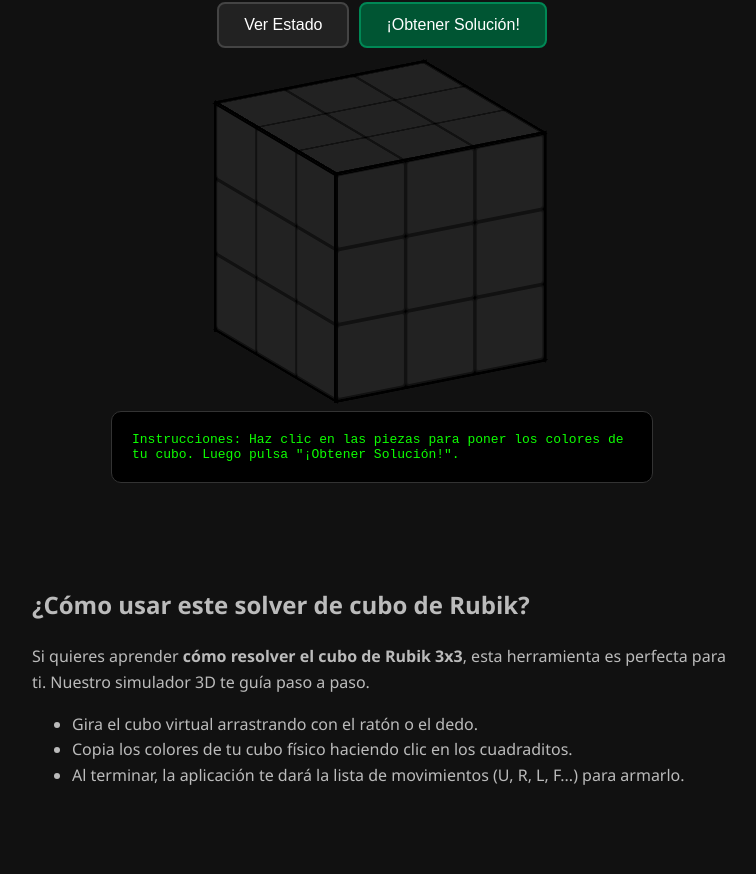
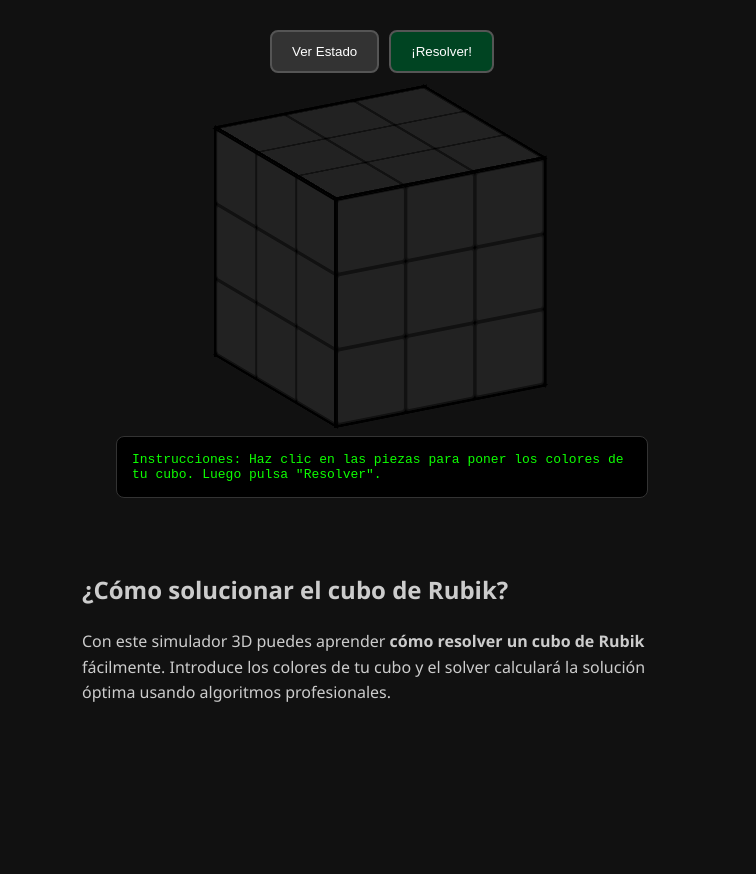
Before and after one commit to fablio9348-create/CUBO, a plain HTML site: page index.html in a window 1280 px wide. Shown: the part 96-970 px from the top of the page, without its empty margins (258-1014 px from the left). After the commit the page ends 840 px from the top, so only its background shows below. Drawn offline with Linux system fonts and the light colour scheme.

Commit message:
Update index.html

```diff
--- a/index.html
+++ b/index.html
@@ -5,13 +5,12 @@
     <meta charset="UTF-8">
     <meta name="viewport" content="width=device-width, initial-scale=1.0">
 
-    <!-- Verificación oficial de Google -->
+    <!-- Verificación oficial de Google para tu cuenta -->
     <meta name="google-site-verification" content="Z99ZBjHrZFIqrI3PEwfmSU_7J6_Dv2jAxOsJCJrkrZQ" />
 
-    <!-- SEO: Para aparecer en las búsquedas de 2026 -->
-    <title>Cómo resolver el Cubo de Rubik 3x3 | Solver 3D Online Gratis</title>
-    <meta name="description" content="Aprende cómo resolver el cubo de Rubik 3x3 con nuestro solver 3D. Solo pinta los colores de tu cubo y obtén la solución paso a paso con algoritmos fáciles.">
-    <meta name="keywords" content="resolver cubo rubik, solver 3x3, solucionar cubo rubik online, algoritmos rubik">
+    <!-- SEO para aparecer en búsquedas en 2026 -->
+    <title>Cómo Resolver el Cubo de Rubik 3x3 | Solver 3D Online Gratis</title>
+    <meta name="description" content="Aprende a resolver el cubo de Rubik 3x3 paso a paso. Usa nuestro simulador 3D para obtener los algoritmos de resolución gratis y rápido.">
 
     <style>
         body {
@@ -25,36 +24,26 @@
             min-height: 100vh;
             perspective: 1000px;
             user-select: none;
-            padding-bottom: 50px;
+            padding: 20px;
         }
 
-        h1 { margin-top: 20px; color: #00ff88; font-size: 1.8rem; text-align: center; }
+        h1 { color: #00ff88; text-align: center; }
 
-        .controls {
-            margin: 20px;
-            display: flex;
-            gap: 10px;
-            z-index: 10;
+        .controls { margin: 20px; display: flex; gap: 10px; }
+
+        button {
+            padding: 12px 20px;
+            cursor: pointer;
+            background: #333;
+            color: white;
+            border: 2px solid #555;
+            border-radius: 8px;
+            transition: 0.3s;
         }
 
-        button {
-            padding: 12px 25px;
-            font-size: 16px;
-            cursor: pointer;
-            background: #222;
-            color: white;
-            border: 2px solid #444;
-            border-radius: 8px;
-            transition: all 0.3s;
-        }
+        button:hover { background: #555; border-color: #00ff88; }
 
-        button:hover { background: #444; border-color: #00ff88; transform: translateY(-2px); }
-
-        .scene {
-            width: 250px;
-            height: 250px;
-            margin: 40px 0;
-        }
+        .scene { width: 250px; height: 250px; margin: 40px 0; }
 
         .cube {
             width: 100%;
@@ -92,22 +81,16 @@
         #out {
             background: #000;
             color: #0dff00;
-            padding: 20px;
-            border-radius: 10px;
+            padding: 15px;
+            border-radius: 8px;
             width: 90%;
             max-width: 500px;
-            border: 1px solid #333;
             white-space: pre-wrap;
             font-family: monospace;
+            border: 1px solid #333;
         }
 
-        .info-section {
-            max-width: 700px;
-            margin-top: 50px;
-            padding: 20px;
-            line-height: 1.6;
-            color: #bbb;
-        }
+        .info { max-width: 600px; margin-top: 40px; color: #ccc; line-height: 1.6; }
     </style>
 </head>
 <body>
@@ -116,7 +99,7 @@
 
     <div class="controls">
         <button onclick="leerCubo()">Ver Estado</button>
-        <button onclick="resolverCubo()" style="background: #005533; border-color: #008855;">¡Obtener Solución!</button>
+        <button onclick="resolverCubo()" style="background: #004422;">¡Resolver!</button>
     </div>
 
     <div class="scene">
@@ -130,18 +113,14 @@
         </div>
     </div>
 
-    <pre id="out">Instrucciones: Haz clic en las piezas para poner los colores de tu cubo. Luego pulsa "¡Obtener Solución!".</pre>
+    <pre id="out">Instrucciones: Haz clic en las piezas para poner los colores de tu cubo. Luego pulsa "Resolver".</pre>
 
-    <div class="info-section">
-        <h2>¿Cómo usar este solver de cubo de Rubik?</h2>
-        <p>Si quieres aprender <strong>cómo resolver el cubo de Rubik 3x3</strong>, esta herramienta es perfecta para ti. Nuestro simulador 3D te guía paso a paso.</p>
-        <ul>
-            <li>Gira el cubo virtual arrastrando con el ratón o el dedo.</li>
-            <li>Copia los colores de tu cubo físico haciendo clic en los cuadraditos.</li>
-            <li>Al terminar, la aplicación te dará la lista de movimientos (U, R, L, F...) para armarlo.</li>
-        </ul>
+    <div class="info">
+        <h2>¿Cómo solucionar el cubo de Rubik?</h2>
+        <p>Con este simulador 3D puedes aprender <strong>cómo resolver un cubo de Rubik</strong> fácilmente. Introduce los colores de tu cubo y el solver calculará la solución óptima usando algoritmos profesionales.</p>
     </div>
 
+    <!-- Asegúrate de tener el archivo solver.js en el mismo repositorio -->
     <script src="solver.js"></script>
 
     <script>
@@ -193,17 +172,17 @@
         function resolverCubo(){
             try {
                 if(typeof Cube === "undefined"){
-                    alert("Aviso: solver.js no cargado."); return;
+                    alert("Error: solver.js no cargado."); return;
                 }
                 const state = getCubeString();
                 if(state.includes("?")) {
-                    document.getElementById("out").textContent = "❌ ERROR: Pinta todos los cuadros primero.";
+                    document.getElementById("out").textContent = "❌ ERROR: Pinta todos los cuadros.";
                     return;
                 }
                 const sol = Cube.solve(state);
-                document.getElementById("out").textContent = "✅ SOLUCIÓN:\n\n" + sol;
+                document.getElementById("out").textContent = "✅ SOLUCIÓN:\n" + sol;
             } catch(e) {
-                document.getElementById("out").textContent = "❌ ERROR: Los colores no son posibles. Revisa tu cubo.";
+                document.getElementById("out").textContent = "❌ ERROR: Cubo imposible. Revisa los colores.";
             }
         }
     </script>
```
